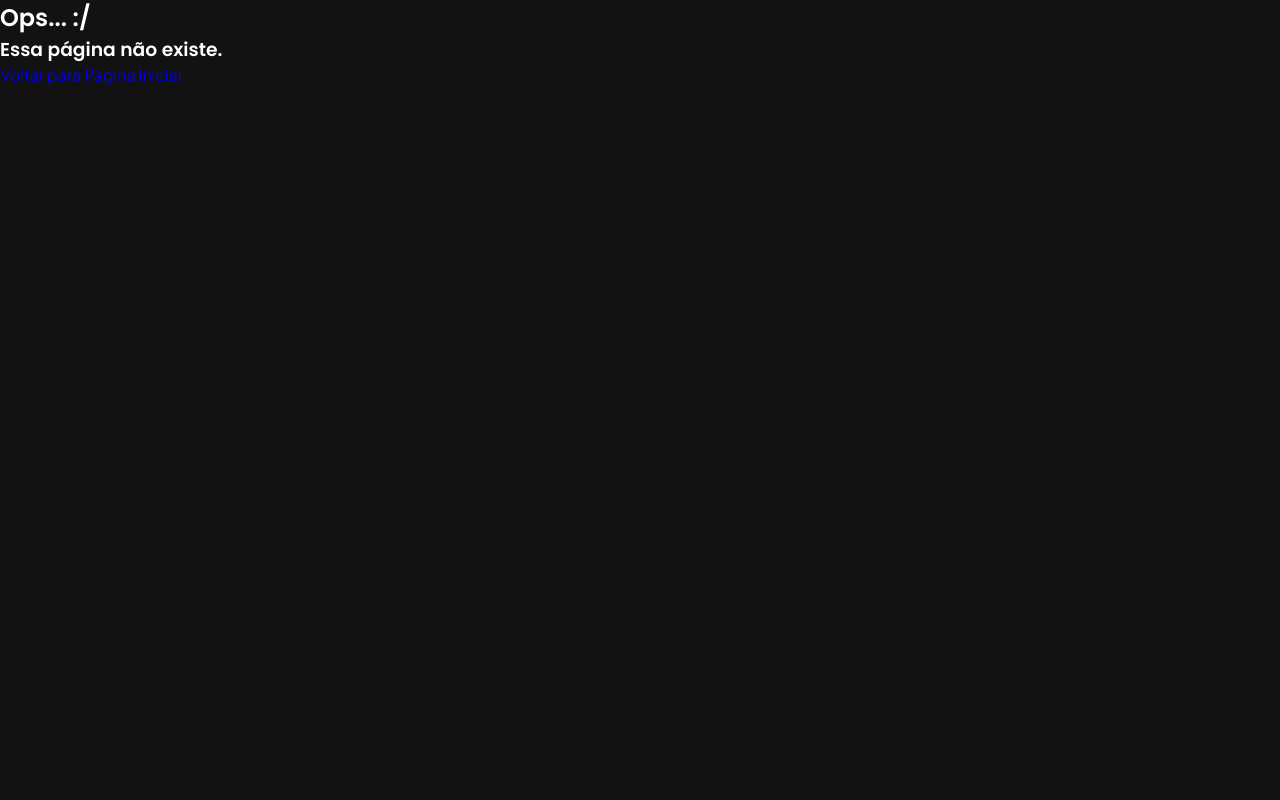
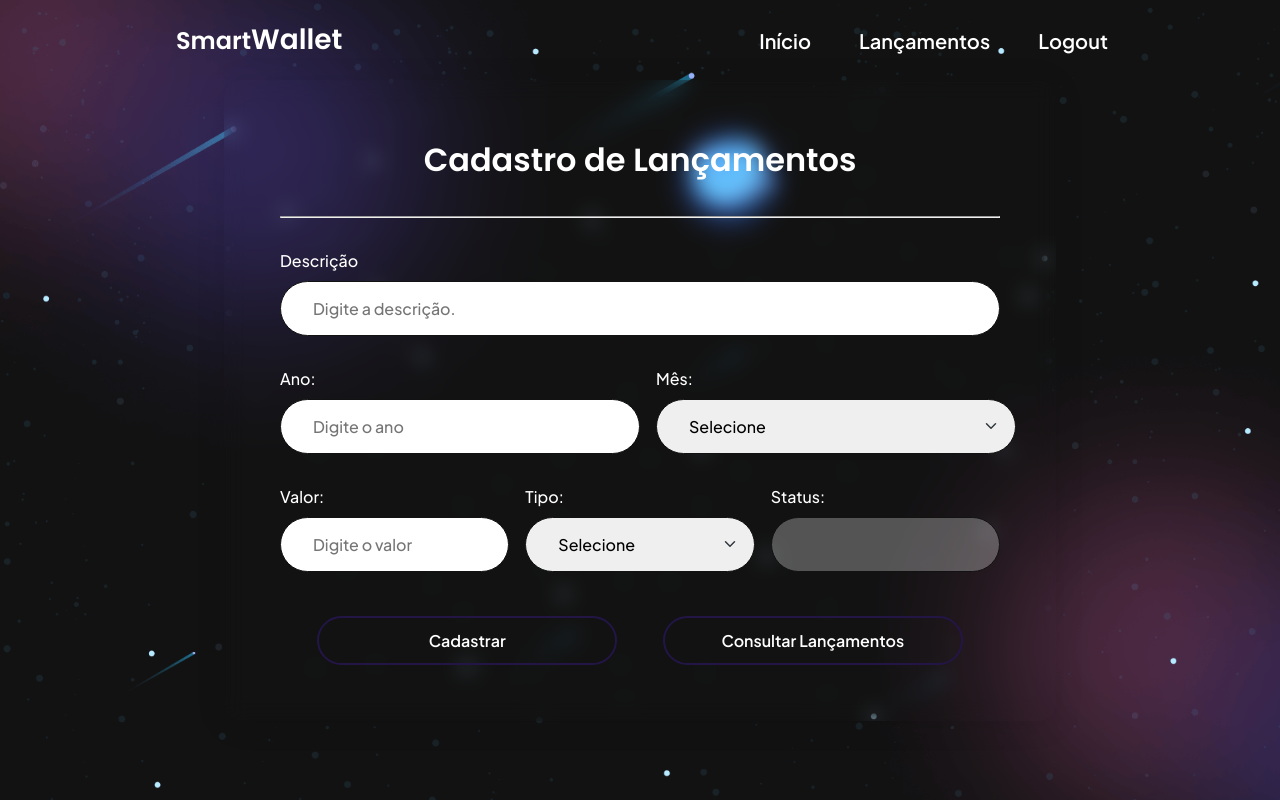
Before and after one commit to queirozlc/smart-wallet-react-app, a React (Create React App) app: page /lancamentocadastro in a window 1280 px wide. Built offline with nearby package versions, Linux system fonts and the light colour scheme.

Commit message:
Page for launchment's register already done.

```diff
--- a/src/App.tsx
+++ b/src/App.tsx
@@ -12,6 +12,7 @@ import Cadastro from "./pages/Cadastro";
 import Home from "./pages/Home";
 import Lancamento from "./pages/Lancamento/pages/consulta";
 import Error from "./pages/Error";
+import LancamentoCadastro from "./pages/Lancamento/pages/LancamentoCadastro";
 
 function App() {
 
@@ -26,6 +27,7 @@ function App() {
             <Route path="/" element={<Home />} />
             <Route path="/register" element={<Cadastro />} />
             <Route path="/lancamento" element={<Lancamento />} />
+            <Route path="/lancamentocadastro" element={<LancamentoCadastro />} />
             <Route path="/*" element={<Error />} />
           </Routes>
         </Router>
--- a/src/api/service/LocalStorageService.ts
+++ b/src/api/service/LocalStorageService.ts
@@ -8,6 +8,10 @@ class LocalStorageService {
         const obj = localStorage.getItem(key);
         return typeof obj === 'string' ? JSON.parse(obj) : obj;
     }
+
+    static remove(key: string) {
+        return localStorage.removeItem(key);
+    }
 }
 
 export default LocalStorageService;
--- a/src/components/Input/index.tsx
+++ b/src/components/Input/index.tsx
@@ -7,12 +7,13 @@ interface Props {
     inputName: string,
     inputValue: string | number,
     inputPlaceholder?: string,
-    onChangeFunction: (e: React.ChangeEvent<HTMLInputElement>) => void
+    onChangeFunction: (e: React.ChangeEvent<HTMLInputElement>) => void,
+    disabled?: boolean
 }
 
 const Input: React.FC<Props> =
     (
-        { inputId, label, inputType, inputName, inputValue, inputPlaceholder, onChangeFunction }
+        { inputId, label, inputType, inputName, inputValue, inputPlaceholder, onChangeFunction, disabled }
     ) => {
         return (
             <InputContainer>
@@ -25,6 +26,7 @@ const Input: React.FC<Props> =
                     placeholder={inputPlaceholder}
                     onChange={onChangeFunction}
                     type={inputType}
+                    disabled={disabled}
                 />
             </InputContainer>
         );
--- a/src/pages/Home/index.tsx
+++ b/src/pages/Home/index.tsx
@@ -66,7 +66,7 @@ const Home: React.FC = () => {
 
                     <div>
                         <Link to="/lancamento"><Button title="Consultar Lançamento" /></Link>
-                        <Button title="Cadastrar Lançamento" />
+                        <Link to="/lancamentocadastro"><Button title="Cadastrar Lançamento" /></Link>
                     </div>
                 </Card>
 
--- /dev/null
+++ b/src/pages/Lancamento/pages/LancamentoCadastro/index.tsx
@@ -0,0 +1,139 @@
+import { useState } from "react";
+import { Link } from "react-router-dom";
+import { Container } from "./styled";
+
+import LocalStorageService from "../../../../api/service/LocalStorageService";
+
+import Card from "../../../../components/Card";
+import Header from "../../../../components/Header";
+import Form from "../../../../components/Form";
+import Button from "../../../../components/Button";
+import Input from "../../../../components/Input";
+import ComboBox from "../../../../components/ComboBox";
+import LancamentoService from "../../../../api/service/LancamentoService";
+
+const LancamentoCadastro = () => {
+    document.title = "SmartWallet - Cadastrar Lançamento"
+    const lancamentoService = new LancamentoService();
+    const meses = lancamentoService.obterListaMeses();
+    const tipos = lancamentoService.obterListaTipos();
+
+    const [descricao, setDescricao] = useState<string>("");
+    const [ano, setAno] = useState<string>("");
+    const [mes, setMes] = useState<string>("");
+    const [valor, setValor] = useState<string>("");
+    const [tipo, setTipo] = useState<string>("");
+    const [status, setStatus] = useState<string>("");
+
+    const handleLogout = () => {
+        LocalStorageService.remove("usuario_logado");
+    }
+
+    return (
+        <>
+            <Header>
+                <nav>
+                    <div>
+                        <ul>
+                            <li>
+                                <Link to="/">Início</Link>
+                            </li>
+                        </ul>
+
+                        <ul>
+                            <li><Link to="/lancamento">Lançamentos</Link></li>
+                        </ul>
+
+                        <ul>
+                            <li><Link to="/login" onClick={handleLogout}>Logout</Link></li>
+                        </ul>
+                    </div>
+                </nav>
+            </Header>
+
+            <Container>
+                <Card>
+                    <h1>Cadastro de Lançamentos</h1>
+                    <hr />
+
+                    <Form>
+                        <Input
+                            inputId="descricao"
+                            inputName="descricao"
+                            inputType="text"
+                            inputValue={descricao}
+                            label="Descrição"
+                            inputPlaceholder="Digite a descrição."
+                            onChangeFunction={e => setDescricao(e.target.value)}
+                        />
+
+                        <div>
+                            <div className="row">
+                                <Input
+                                    inputId='ano'
+                                    inputName='ano'
+                                    inputType='number'
+                                    inputValue={ano}
+                                    label="Ano:"
+                                    inputPlaceholder='Digite o ano'
+                                    onChangeFunction={e => setAno(e.target.value)}
+                                />
+
+                                <ComboBox
+                                    listOptions={meses}
+                                    label="Mês:"
+                                    selectId='mes'
+                                    selectName='mes'
+                                    selectValue={mes}
+                                    onChange={e => setMes(e.target.value)}
+                                />
+                            </div>
+                        </div>
+
+                        <div>
+                            <div className="row-3">
+                                <Input
+                                    inputId='valor'
+                                    inputName='valor'
+                                    inputType='number'
+                                    inputValue={valor}
+                                    label="Valor:"
+                                    inputPlaceholder='Digite o valor'
+                                    onChangeFunction={e => setValor(e.target.value)}
+                                />
+
+                                <ComboBox
+                                    listOptions={tipos}
+                                    label="Tipo:"
+                                    selectId='tipo'
+                                    selectName='tipo'
+                                    selectValue={tipo}
+                                    onChange={e => setTipo(e.target.value)}
+                                />
+
+                                <Input
+                                    inputId='status'
+                                    inputName='status'
+                                    inputType='text'
+                                    inputValue={status}
+                                    label="Status:"
+                                    onChangeFunction={e => setStatus(e.target.value)}
+                                    disabled={true}
+                                />
+                            </div>
+                        </div>
+                    </Form>
+
+                    <div className="btn">
+                        <Button title="Cadastrar" />
+                        <Link to="/lancamento">
+                            <Button title="Consultar Lançamentos" />
+                        </Link>
+                    </div>
+                </Card>
+            </Container>
+        </>
+    );
+};
+
+export default LancamentoCadastro;
--- /dev/null
+++ b/src/pages/Lancamento/pages/LancamentoCadastro/styled.ts
@@ -0,0 +1,48 @@
+import styled from "styled-components";
+import { LoginSection } from "../../../Login/styled";
+
+export const Container = styled(LoginSection)`
+
+    > div {
+        min-width: 65%;
+    }
+
+    .btn {
+        width: 100%;
+        display: flex;
+        align-items: center;
+        justify-content: center;
+        gap: 2.5rem;
+        margin-top: .75rem;
+    }
+
+    .btn > button, a > button {
+        width: 300px;
+    }
+
+    > div > form > div {
+        min-width: 100%;
+    }
+
+    > div > form > div > div {
+        display: flex;
+        width: 100%;
+
+        > div {
+            width: 100%;
+        }
+
+        > div:not(:last-child) {
+            margin-right: 1rem;
+        }
+    }
+
+    .row > div {
+        min-width: 50%;
+    }
+
+    .row-3 > div {
+        max-width: unset;
+    }
+
+`;
--- a/src/pages/Lancamento/pages/consulta/index.tsx
+++ b/src/pages/Lancamento/pages/consulta/index.tsx
@@ -30,6 +30,10 @@ const Lancamento = () => {
     const [showConfirmDialog, setShowConfirmDialog] = useState<boolean>(false);
     const [lancamentos, setLancamentos] = useState<LancamentoModel[]>([]);
     const [lancamentoDeletar, setLancamentoDeletar] = useState<LancamentoModel>();
+
+    const handleLogout = () => {
+        LocalStorageService.remove("usuario_logado");
+    }
 
     const handleConfirmDialogVisibility = (lancamento: LancamentoModel) => {
         setShowConfirmDialog(true);
@@ -67,14 +71,13 @@ const Lancamento = () => {
     }
 
     const deletar = async () => {
-        setShowConfirmDialog(false)
-
         try {
             await lancamentoService.deletar(lancamentoDeletar?.id);
             const listaLancamentos = lancamentos;
             const index = lancamentos.indexOf(lancamentoDeletar as LancamentoModel);
             lancamentos.splice(index, 1);
             setLancamentos(listaLancamentos);
+            setShowConfirmDialog(false)
             successMessage("Lançamento deletado com sucesso !");
         } catch (e) {
             const erro = e as AxiosError;
@@ -99,6 +102,10 @@ const Lancamento = () => {
 
                         <ul>
                             <li><Link to="/lancamento">Lançamentos</Link></li>
+                        </ul>
+
+                        <ul>
+                            <li><Link to="/login" onClick={handleLogout}>Logout</Link></li>
                         </ul>
                     </div>
                 </nav>
@@ -149,7 +156,7 @@ const Lancamento = () => {
                     <div>
                         <Button title='Consultar' onClick={consultarLancamento} />
 
-                        <Link to="/lancamento"><Button title='Cadastrar Lançamento' /></Link>
+                        <Link to="/lancamentocadastro"><Button title='Cadastrar Lançamento' /></Link>
                     </div>
                 </Card>
 
```
